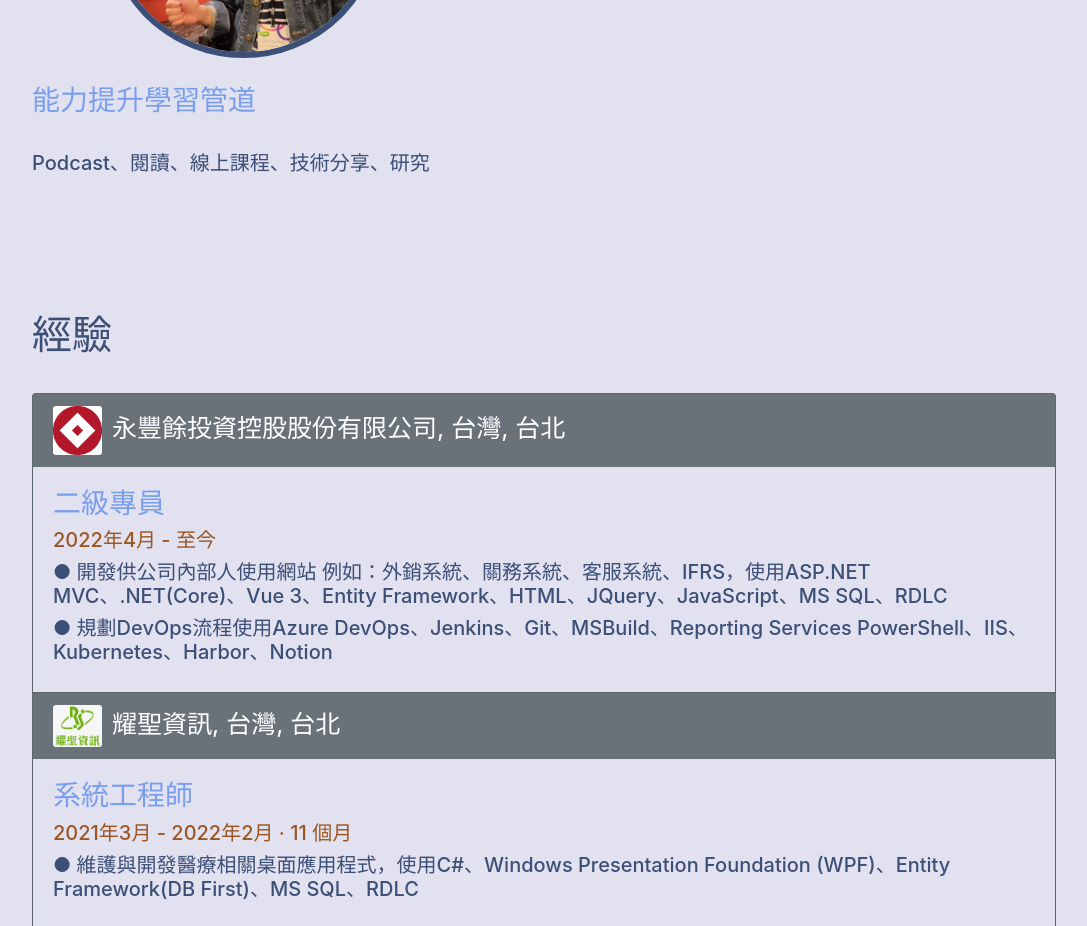
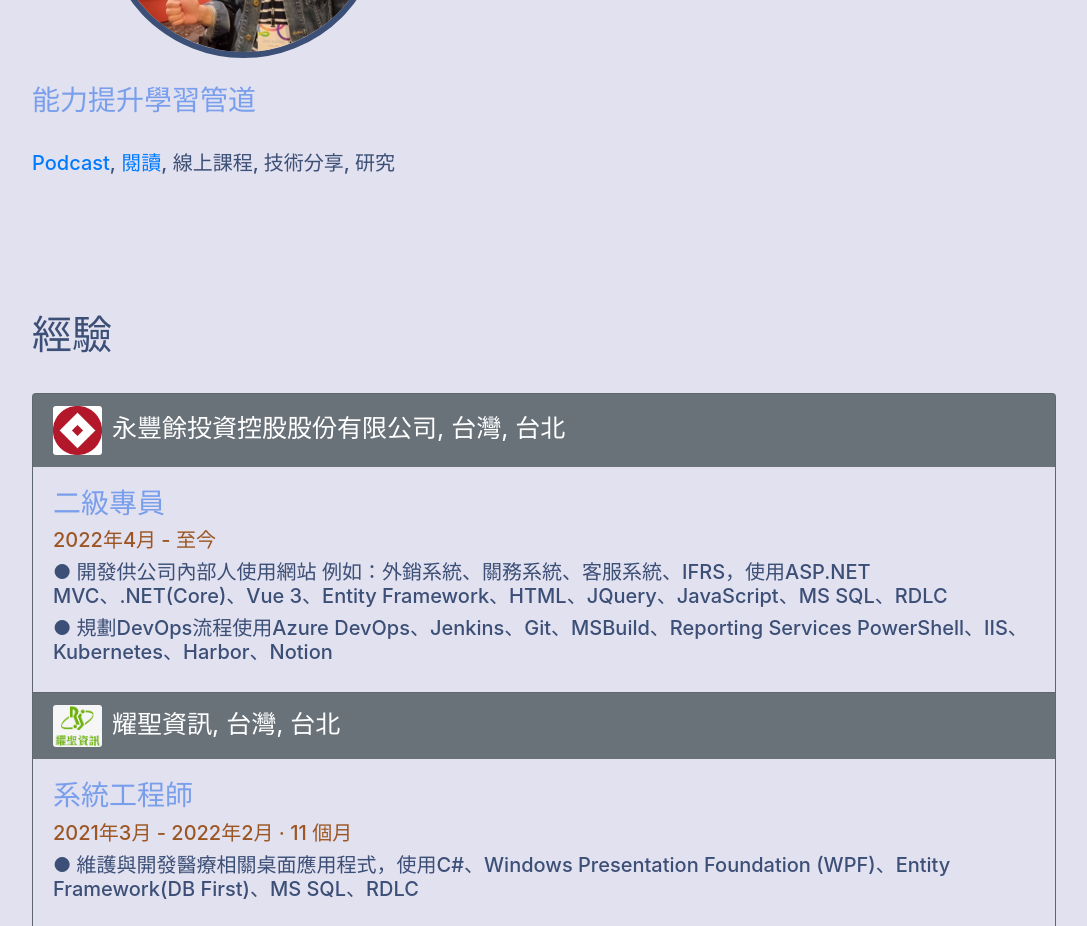
Before and after one commit to AaronCChen2233/Portfolio, a React (Create React App) app: page / in a window 1280 px wide. Shown: the part 2020-2946 px from the top of the page, without its empty margins (96-1183 px from the left). Built offline with nearby package versions, Linux system fonts and the light colour scheme.

Commit message:
feat: Update About component with new links for podcast and reading resources; enhance localization in English and Chinese

```diff
--- a/src/Components/About.tsx
+++ b/src/Components/About.tsx
@@ -53,7 +53,21 @@ const About: React.FC = () => {
                 </Row>
             </Container>
             <h3 className='lpten rpten tptwo whitetext lightbluetext'>{t('learntube')}</h3>
-            <h5 className='lpten rpten tptwo whitetext'>{t('learntubedescription')}</h5>
+
+            <h5 className='lpten tptwo d-inline-block whitetext'>
+                <a href='https://lunar-pyroraptor-62a.notion.site/Podcast-20c4f69954ca80299294c44b4370d8dd' target="_blank"> {t('podcast')}</a>
+            </h5>
+            <h5 className='d-inline-block whitetext'>
+                ,&nbsp;
+            </h5>
+            <h5 className='d-inline-block whitetext'>
+                <a href='https://lunar-pyroraptor-62a.notion.site/20c4f69954ca8048bb04d92ca62cbb2e' target="_blank">{t('reading')}</a>
+            </h5>
+              <h5 className='d-inline-block whitetext'>
+                ,&nbsp;
+            </h5>
+            <h5 className='d-inline-block whitetext'>{t('learntubedescription')}</h5>
+
         </div>
     );
   }
--- a/src/resources/en.ts
+++ b/src/resources/en.ts
@@ -18,7 +18,9 @@ export default {
     'personaltraits':'Personal Traits',
     'personaltraitslist':'Creative, Insightful, Teamwork, Kind, Brave, Approachable',
     'learntube':'Learning Channels',
-    'learntubedescription':'Podcast, Reading, Online Courses, Technical Sharing, Research',
+    'learntubedescription':'Online Courses, Technical Sharing, Research',
+    'podcast':'Podcast',
+    'reading':'Reading',
 
     'neweggtw':'Newegg, Taipei, Taiwan',
     'neweggtwtime':'Sep 2014 - Sep 2018',
--- a/src/resources/zh.ts
+++ b/src/resources/zh.ts
@@ -18,7 +18,9 @@ export default {
     'personaltraits':'個人特質',
     'personaltraitslist':'創意創新、洞察力強、團隊合作佳、個性善良勇敢、平易近人',
     'learntube':'能力提升學習管道',
-    'learntubedescription':'Podcast、閱讀、線上課程、技術分享、研究',
+    'learntubedescription':'線上課程, 技術分享, 研究',
+    'podcast':'Podcast',
+    'reading':'閱讀',
 
     'neweggtw':'台灣新蛋, 台灣, 台北',
     'neweggtwtime':'2014年9月 - 2018年9月',
```
